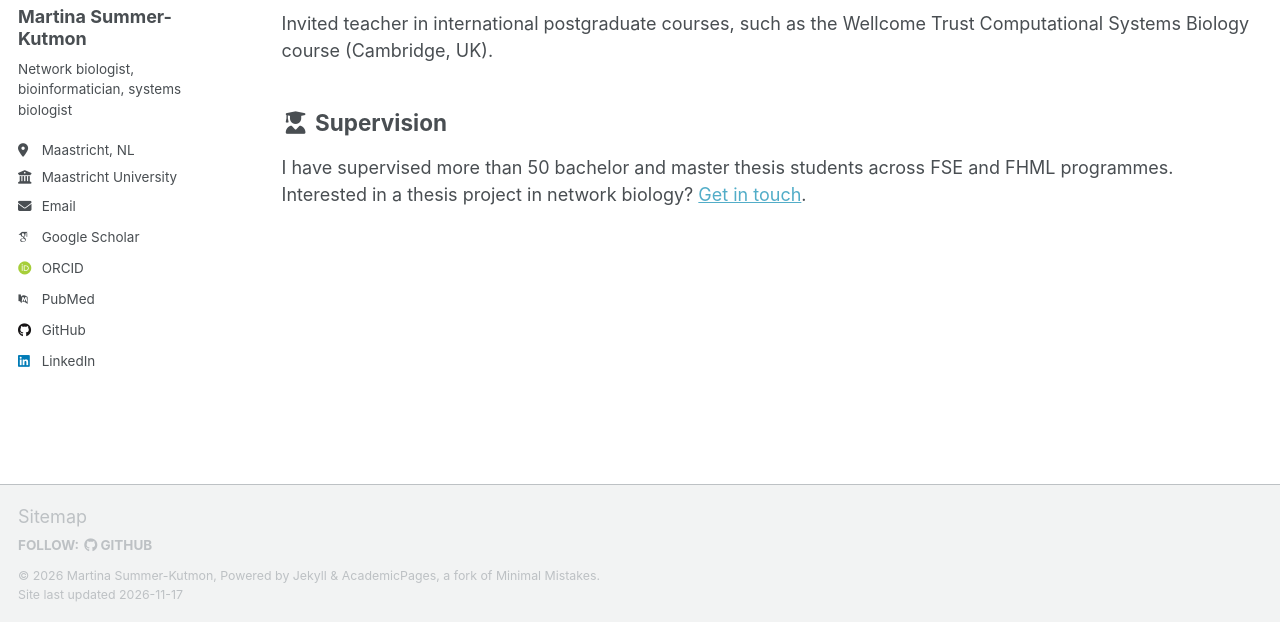
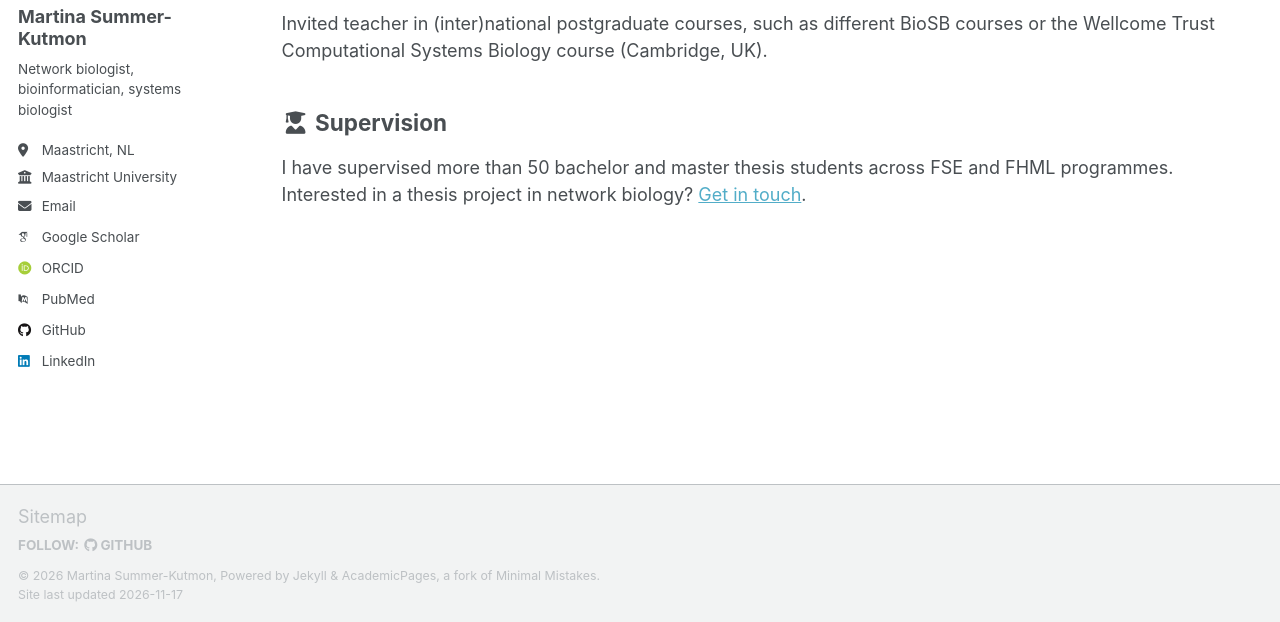
Before and after one commit to mkutmon/mkutmon.github.io, a Jekyll site: the page built from _pages/teaching.md, in a window 1280 px wide and 900 px high, scrolled down 1131 px, cut to the strip 278-900 px from the top of the window. Built offline with Jekyll 4.4.1, drawn with Linux system fonts in a browser that asks for light colours; some web fonts are replaced; a script that is not in the unit is left out.

Commit message:
Revise international teaching description
Updated the description of international teaching involvement to include various BioSB courses.

```diff
--- a/_pages/teaching.md
+++ b/_pages/teaching.md
@@ -55,7 +55,7 @@ author_profile: true
 </div>
 
 <h2><i class="fas fa-fw fa-globe-europe" aria-hidden="true"></i> International teaching</h2>
-<p>Invited teacher in international postgraduate courses, such as the Wellcome Trust Computational Systems Biology course (Cambridge, UK).</p>
+<p>Invited teacher in (inter)national postgraduate courses, such as different BioSB courses or the Wellcome Trust Computational Systems Biology course (Cambridge, UK).</p>
 
 <h2><i class="fas fa-fw fa-user-graduate" aria-hidden="true"></i> Supervision</h2>
 <p>I have supervised more than 50 bachelor and master thesis students across FSE and FHML programmes. Interested in a thesis project in network biology? <a href="mailto:martina.kutmon@maastrichtuniversity.nl">Get in touch</a>.</p>
```
